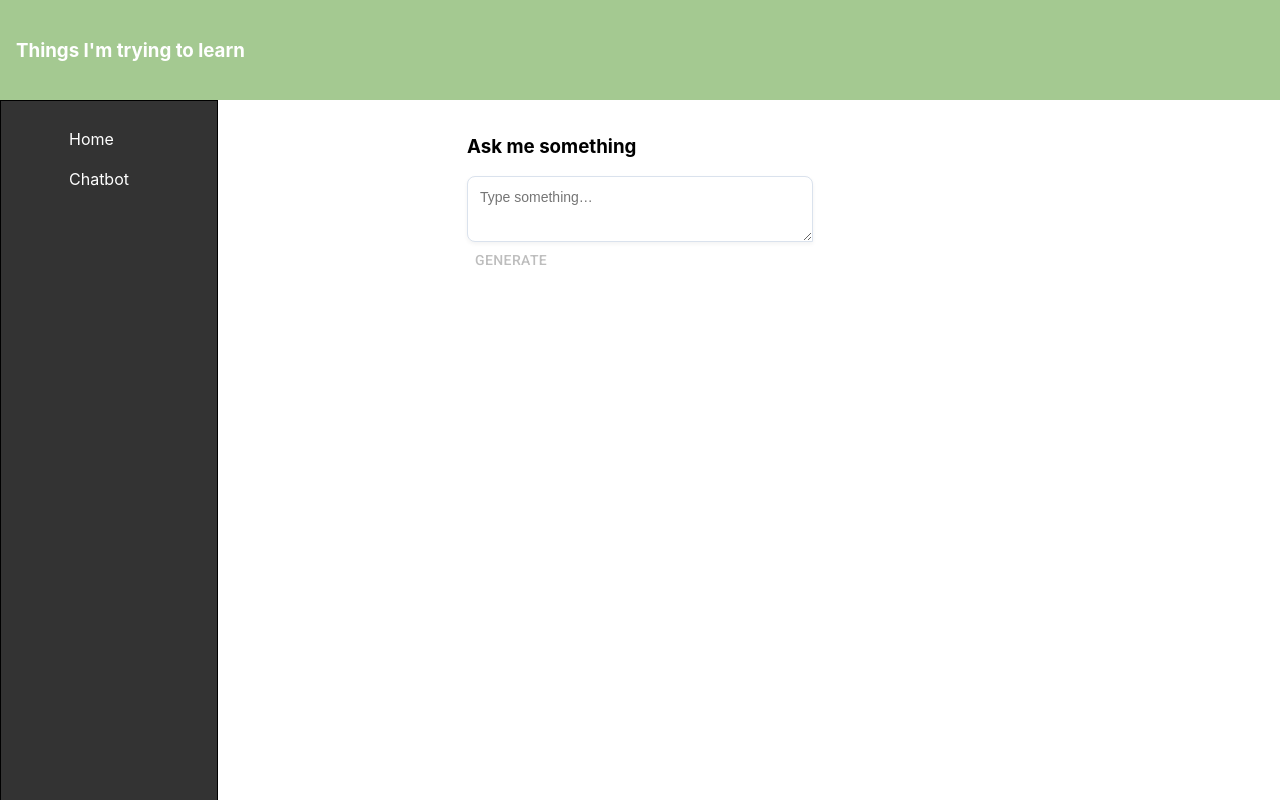
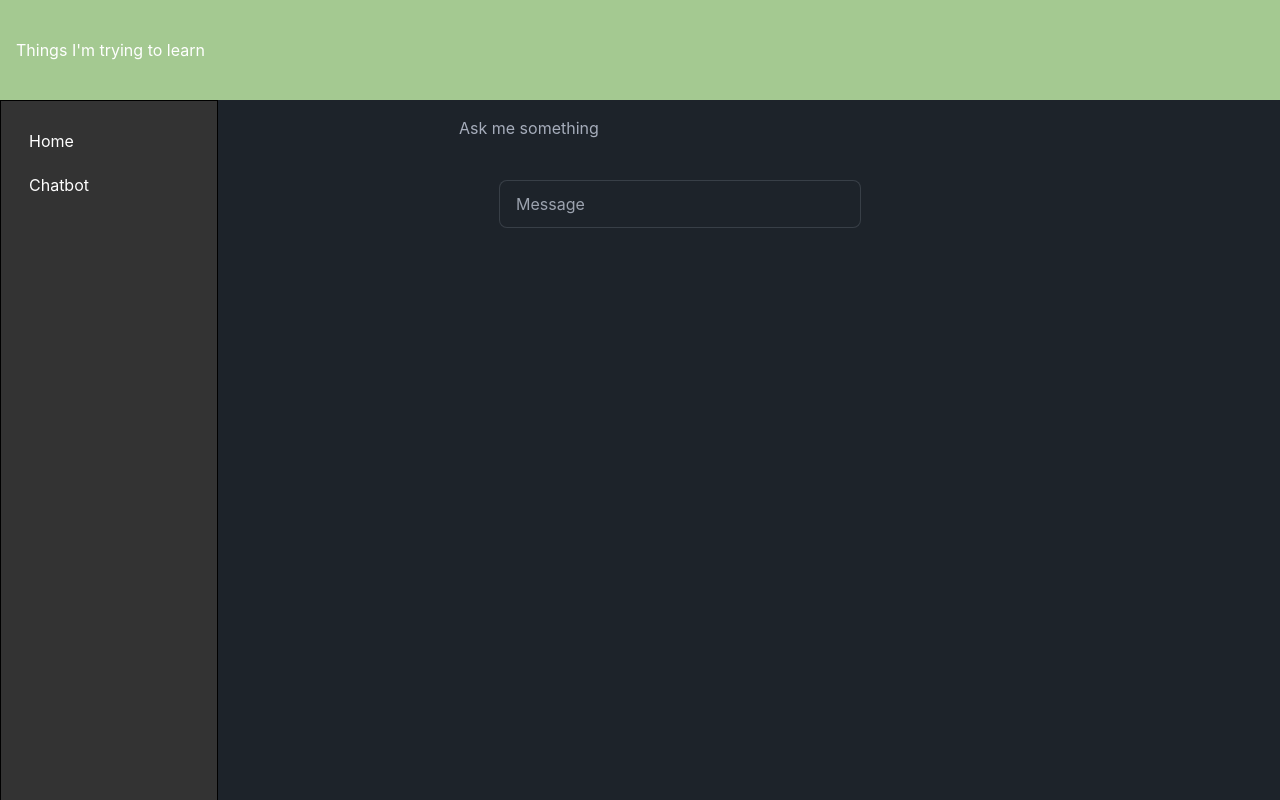
Before and after one commit to iulia1122/react-chatbot, a React (Create React App) app: page /chatbot in a window 1280 px wide. Built offline with nearby package versions, Linux system fonts and the light colour scheme; no server answers.

Commit message:
Cleanup + moved api request to backend

```diff
--- a/package.json
+++ b/package.json
@@ -8,6 +8,8 @@
     "@fontsource/roboto": "^5.0.13",
     "@mui/icons-material": "^5.15.20",
     "@mui/material": "^5.15.20",
+    "@tailwindcss/typography": "^0.5.13",
+    "@tanstack/react-query": "^5.45.1",
     "@testing-library/jest-dom": "^5.17.0",
     "@testing-library/react": "^13.4.0",
     "@testing-library/user-event": "^13.5.0",
@@ -15,6 +17,7 @@
     "@types/node": "^20.14.2",
     "@types/react": "^18.3.3",
     "@types/react-dom": "^18.3.0",
+    "daisyui": "^4.12.2",
     "dotenv": "^16.4.5",
     "openai": "^4.50.0",
     "react": "^18.3.1",
@@ -49,6 +52,7 @@
     ]
   },
   "devDependencies": {
+    "@tanstack/eslint-plugin-query": "^5.43.1",
     "typescript-plugin-css-modules": "^5.1.0"
   }
 }
--- a/src/components/Chatbot/ChatBot.tsx
+++ b/src/components/Chatbot/ChatBot.tsx
@@ -1,31 +1,37 @@
-import { FormEvent, useState } from "react"
-import OpenAI from 'openai';
-import Button from '@mui/material/Button';
-import InputMultiline from "../InputMultiline";
+import { useEffect, useState } from "react"
 import styles from './Chatbot.module.css';
 
 const ChatbotApp = () => {
-  const openai = new OpenAI({
-    apiKey: process.env.REACT_APP_OPENAI_API_KEY,
-    dangerouslyAllowBrowser: true,
-  });
 
   const [prompt, setPrompt] = useState("");
   const [apiResponse, setApiResponse] = useState("");
   const [loading, setLoading] = useState(false);
+  const [question, setQuestion] = useState("");
 
-  const handleSubmit = async (e: FormEvent<HTMLFormElement>) => {
-    e.preventDefault();
+
+  const fetchChatCompletion =  async () => {
+
+    if(!question) {
+      return;
+    }
+
     setLoading(true);
+
     try {
-      const result = await openai.completions.create({
-        model: "gpt-3.5-turbo-instruct",
-        prompt: prompt,
-        temperature: 0.5,
-        max_tokens: 4000,
+      return await fetch(`http://localhost:3001/openai/chatCompletion`, {
+        method: "POST",
+        headers: {
+          "Content-Type": "application/json",
+        },
+        body: JSON.stringify({messages: [{role: 'user', content: question}]}),
+      }).then(response => {
+        if (!response.ok) {
+          throw new Error(response.statusText)
+        }
+
+        console.log(response);
+        setApiResponse(response.statusText);
       });
-      console.log("response", result.choices[0].text);
-      setApiResponse(result.choices[0].text);
     } catch (e) {
       console.log(e);
       setApiResponse("Something is going wrong, Please try again.");
@@ -33,23 +39,31 @@ const ChatbotApp = () => {
     setLoading(false);
     };
 
+  useEffect(() => {
+    fetchChatCompletion()
+  },[question])
+
+  const onKeyDownHandler = async(event: { key: string; }) => {
+    if(event.key === 'Enter') {
+        setQuestion(event.key);
+    }
+  };
 
   return (
 
       <div>
         <h3> Ask me something </h3>
-        <form onSubmit={handleSubmit}>
-          <InputMultiline
+          <input
+          type="text"
+          placeholder="Message"
+          className="input input-bordered w-full m-10"
           value={prompt}
             onChange={(e: React.ChangeEvent<HTMLInputElement>) => setPrompt(e.target.value)}
+            onKeyDown={(event) => onKeyDownHandler(event)}
           />
-          <Button
-            disabled={loading || prompt.length === 0}
-            type="submit"
-          >
-            {loading ? "Generating..." : "Generate"}
-          </Button>
-        </form>
+
+            {loading}
+            {loading && !apiResponse && "Generating..."}
             {apiResponse && (
               <div className={styles.response}
               >
--- a/src/index.css
+++ b/src/index.css
@@ -11,3 +11,8 @@ code {
   font-family: source-code-pro, Menlo, Monaco, Consolas, 'Courier New',
     monospace;
 }
+
+
+@tailwind base;
+@tailwind components;
+@tailwind utilities;
--- /dev/null
+++ b/tailwind.config.js
@@ -0,0 +1,16 @@
+/** @type {import('tailwindcss').Config} */
+module.exports = {
+  content: [
+    "./src/**/*.{js,jsx,ts,tsx}",
+  ],
+  theme: {
+    extend: {},
+  },
+  plugins: [
+    require('@tailwindcss/typography'),
+    require('daisyui')
+  ],
+  daisyui: {
+    themes: ["dark"]
+  }
+}
```
Also changed, not shown: 1 other file (tests, documents, lock files or other folders). Lines whose indentation alone changed are shown as unchanged.
